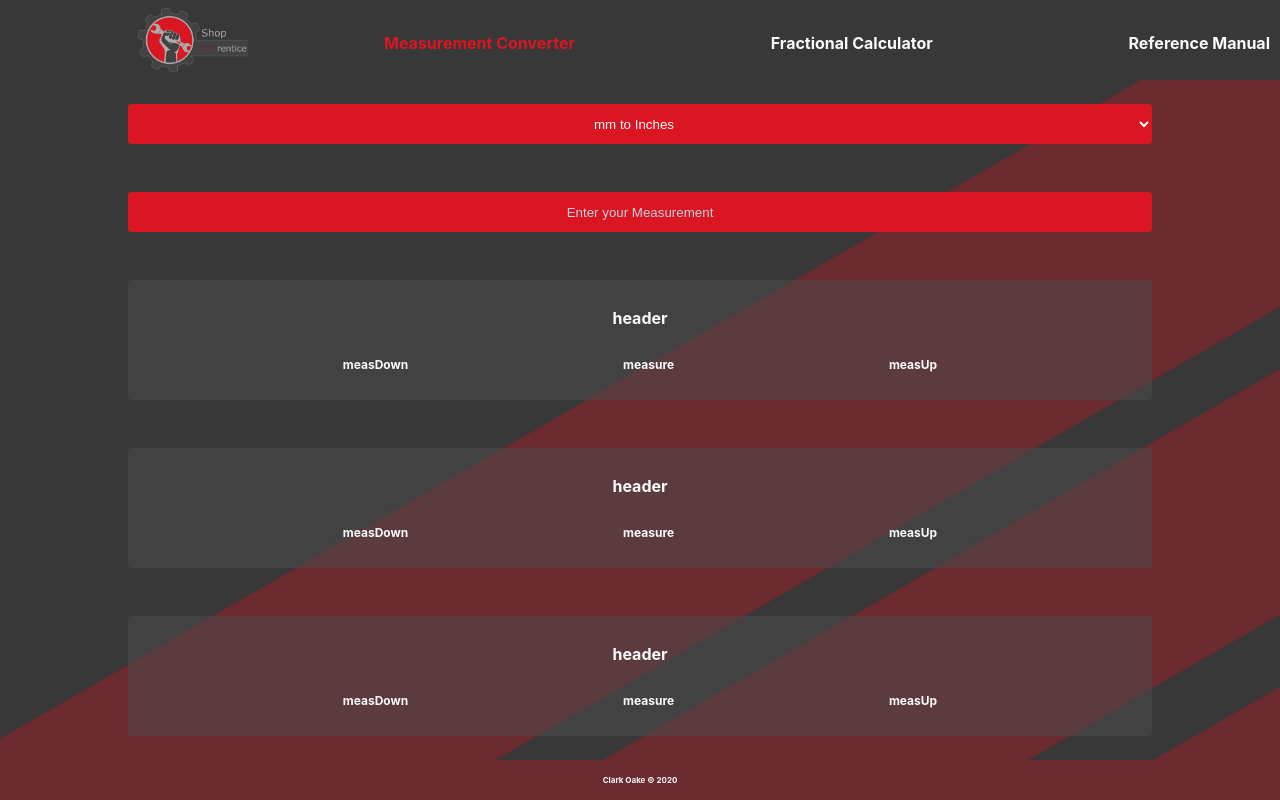
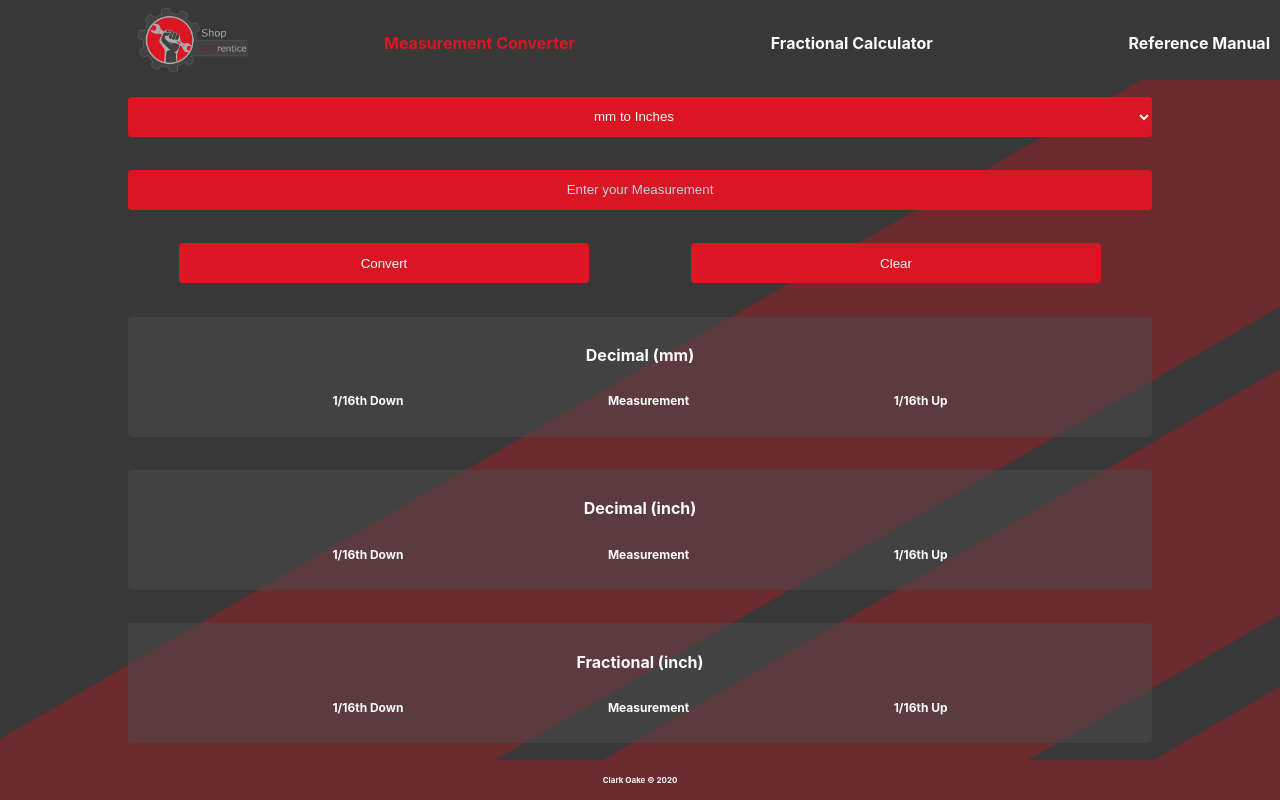
Before and after one commit to Clarko1391/React-Shop-APPrentice, a React (Create React App) app: page /MeasurementConverter in a window 1280 px wide. Built offline with nearby package versions, Linux system fonts and the light colour scheme.

Commit message:
implementing Measurement Converter functions

```diff
--- a/src/pages/MeasurementConverter.js
+++ b/src/pages/MeasurementConverter.js
@@ -1,6 +1,6 @@
 import React, {useState} from 'react'
 import styled from 'styled-components'
-import { fraction, number } from 'mathjs'
+import { fraction, number, floor, round } from 'mathjs'
 import img from '../img/left.png'
 import ConvertInput from './pageComponents/ConvertInput'
 import ConvertOutput from './pageComponents/ConvertOutput'
@@ -18,34 +18,139 @@
     align-items: center;
 `
 
-
-
 function MeasurementConverter() {
-    // State
-    const [userInput, setUserInput] = useState('');
+    // State & Variables
+    const [userInput, setUserInput] = useState("");
+    const [convertUnitValue, setConvertUnitValue] = useState('MMtoInches');
+    const [decMM, setDecMM] = useState("Measurement");
+    const [decMMUp, setDecMMUp] = useState("1/16th Up");
+    const [decMMDown, setDecMMDown] = useState("1/16th Down");
+    const [decInch, setDecInch] = useState("Measurement");
+    const [decInchUp, setDecInchUp] = useState("1/16th Up");
+    const [decInchDown, setDecInchDown] = useState("1/16th Down");
+    const [fracInch, setFracInch] = useState("Measurement");
+    const [fracInchUp, setFracInchUp] = useState("1/16th Up");
+    const [fracInchDown, setFracInchDown] = useState("1/16th Down");
+    const outputHeaders = { decMM:"Decimal (mm)", decInch: "Decimal (inch)", fracInch: "Fractional (inch)"}
 
     // Functions
-    let measurement;
+    let measurement, oneUp, oneDown, answer, answerUp, answerDown;
+    let fractionValidate = userInput.split("");
 
-    if (userInput.includes('/')) {
-        measurement = fraction(userInput);
-        measurement= number(measurement);
-    } else {
-        measurement = number(userInput);
+    const convert = () => {
+        // Prep userInput for math operations
+        if (fractionValidate.includes("/")) {
+            measurement = fraction(userInput);
+            measurement = number(measurement);
+        } else {
+            measurement = number(userInput);
+        }
+
+        // Use convertUnitValue to perform conversion
+        switch (convertUnitValue) {
+            case ("MMtoInches"):
+                oneUp = (measurement + .0625);
+                oneDown = (measurement - .0625);
+                answer = measurement * .0393701;
+                answerUp = oneUp * .0393701;
+                answerDown = oneDown * .0393701;
+                outputConversionMetric();
+                break;
+            case ("inchesToMM"):
+                oneUp = (measurement + 0.0625);
+                oneDown = (measurement -  0.0625);
+                answer = measurement / 0.0393701;
+                answerUp = oneUp / 0.0393701;
+                answerDown = oneDown / 0.0393701;
+                outputConversionSAE();
+                break;
+            default:
+                break;
+        }
     }
 
-    console.log(measurement);
+    const outputConversionMetric = () => {
+        setDecMM(measurement);
+        setDecMMUp(+oneDown.toFixed(2));
+        setDecMMDown(+oneDown.toFixed(2));
+        setDecInch(+answer.toFixed(2));
+        setDecInchUp(+answerUp.toFixed(2));
+        setDecInchDown(+answerDown.toFixed(2));
 
+        //fractions n stuff
+        fracConvert(answer, setFracInch());
+        fracConvert(answerUp, setFracInchUp());
+        fracConvert(answerDown, setFracInchDown());
+    }
+
+    const outputConversionSAE = () => {
+        setDecInch(measurement);
+        setDecInchUp(+oneDown.toFixed(2));
+        setDecInchDown(+oneDown.toFixed(2));
+        setDecMM(+answer.toFixed(2));
+        setDecMMUp(+answerUp.toFixed(2));
+        setDecMMDown(+answerDown.toFixed(2));
+        //fractions n stuff
+        fracConvert(measurement, setFracInch());
+        fracConvert(oneUp, setFracInchUp());
+        fracConvert(oneDown, setFracInchDown());
+    }
+
+            //Display decimal remainders as fractions in 16ths of an inch as well as converting to the lowest common denominator of the fraction
+        // Declare local variables to keep them from becoming globals, write parameters to new variables for better readability
+    const fracConvert = (value, setState) => {
+        let decimalNum = value;
+        let decValue = decimalNum - floor(decimalNum);
+        let wholeNum = floor(decimalNum);
+        let fracNum = round(decValue * 16);
+
+        if (fracNum === 16) {
+            fracNum = ``;
+        } else if (fracNum > 0 && fracNum % 8 === 0) {
+            fracNum = `1/2`;
+        } else if (fracNum > 0 && fracNum % 4 === 0) {
+            fracNum = `${fracNum / 4}/4`;
+        } else if (fracNum > 0 && fracNum % 2 === 0) {
+            fracNum = `${fracNum / 2}/8`;
+        } else {
+            fracNum = `${fracNum}/16`;
+        }
+
+        if (wholeNum > 0) {
+            setState(`${wholeNum} ${fracNum}`);
+        } else {
+            setState(`${fracNum}`);
+        }
+
+    }
 
     return (
         <MeasurementContainer>
-            <ConvertSelect />
+            <ConvertSelect
+                updateUnit={(e) => {setConvertUnitValue(e)}}
+            />
             <ConvertInput
                 updateValue={(e) => {setUserInput(e)}}
+                convertValue={() => {convert()}}
             />
-            <ConvertOutput />
-            <ConvertOutput />
-            <ConvertOutput />
+            <ConvertOutput
+                header={outputHeaders.decMM}
+                measDown={decMMDown}
+                measUp={decMMUp}
+                measure={decMM}
+            />
+            <ConvertOutput
+                header={outputHeaders.decInch}
+                measDown={decInchDown}
+                measUp={decInchUp}
+                measure={decInch}
+            />
+            <ConvertOutput
+                header={outputHeaders.fracInch}
+                measDown={fracInchDown}
+                measUp={fracInchUp}
+                measure={fracInch}
+            />
         </MeasurementContainer>
     )
 }
--- a/src/pages/pageComponents/ConvertInput.js
+++ b/src/pages/pageComponents/ConvertInput.js
@@ -1,4 +1,4 @@
-import React from 'react'
+import React, { useState } from 'react'
 import styled from 'styled-components'
 
 // CSS
@@ -25,18 +25,79 @@
     }
 `
 
+const ButtonContainer = styled.div`
+    width: 80%;
+    height: 40px;
+    display: flex;
+    justify-content: space-around;
+    align-items: center;
+`
+
+const ConvertButton = styled.button`
+    height: 100%;
+    width: 40%;
+    background-Color: #da1622;
+    color: #fcfbfc;
+    border-radius: 4px;
+    border: 0px;
+    cursor: pointer;
+    &:hover {
+        background-color: #6b2b2f;
+    }
+`
+
+const ResetButton = styled.button`
+    height: 100%;
+    width: 40%;
+    background-Color: #da1622;
+    color: #fcfbfc;
+    border-radius: 4px;
+    border: 0px;
+    cursor: pointer;
+    &:hover {
+        background-color: #6b2b2f;
+    }
+`
+
 
 function ConvertInput(props) {
 
+    // State
+    const [userInputValue, setUserInputValue] = useState('');
+
+    // Functions
+    const clearInput = () => {
+        setUserInputValue('');
+    }
+
+    const updateUserInputValue = (e) => {
+        props.updateValue(e.target.value);
+        setUserInputValue(e.target.value);
+    }
 
     return (
+        <>
             <InputContainer>
                 <UserInput
                     type="text"
                     placeholder='Enter your Measurement'
-                onChange={e => props.updateValue(e.target.value)}
+                    value={userInputValue}
+                    onChange={e => updateUserInputValue(e)}
                 />
             </InputContainer>
+            <ButtonContainer>
+                <ConvertButton
+                    onClick={() => props.convertValue()}
+                >
+                    Convert
+                </ConvertButton>
+                <ResetButton
+                    onClick={() => clearInput()}
+                >
+                    Clear
+                </ResetButton>
+            </ButtonContainer>
+        </>
     )
 }
 
--- a/src/pages/pageComponents/ConvertOutput.js
+++ b/src/pages/pageComponents/ConvertOutput.js
@@ -34,14 +34,14 @@
 `
 
 
-function ConvertOutput() {
+function ConvertOutput(props) {
     return (
         <OutputBox>
-            <OutputHeader>header</OutputHeader>
+            <OutputHeader>{props.header}</OutputHeader>
             <MeasurementContainer>
-                <OutputMeasurement>measDown</OutputMeasurement>
-                <OutputMeasurement>measure</OutputMeasurement>
-                <OutputMeasurement>measUp</OutputMeasurement>
+                <OutputMeasurement>{props.measDown}</OutputMeasurement>
+                <OutputMeasurement>{props.measure}</OutputMeasurement>
+                <OutputMeasurement>{props.measUp}</OutputMeasurement>
             </MeasurementContainer>
         </OutputBox>
     )
--- a/src/pages/pageComponents/ConvertSelect.js
+++ b/src/pages/pageComponents/ConvertSelect.js
@@ -20,10 +20,14 @@
     }
 `
 
-function ConvertSelect() {
+function ConvertSelect(props) {
     return (
         <SelectContainer>
-            <ConvertUnitSelect name="convertUnit" id="convertUnit">
+            <ConvertUnitSelect
+                name="convertUnit"
+                id="convertUnit"
+                onChange={(e)=> props.updateUnit(e.target.value)}
+                >
                 <option value="MMToInches">mm to Inches</option>
                 <option value="inchesToMM">Inches to mm</option>
             </ConvertUnitSelect>
```
Lines whose indentation alone changed are shown as unchanged.
